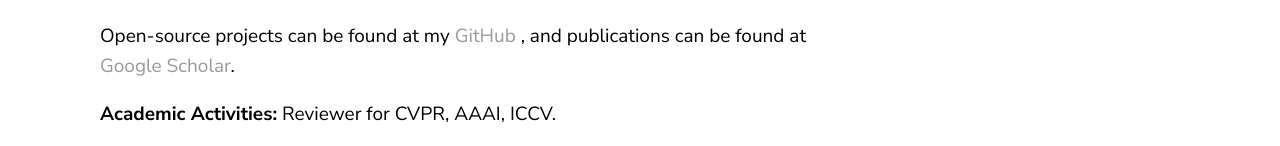
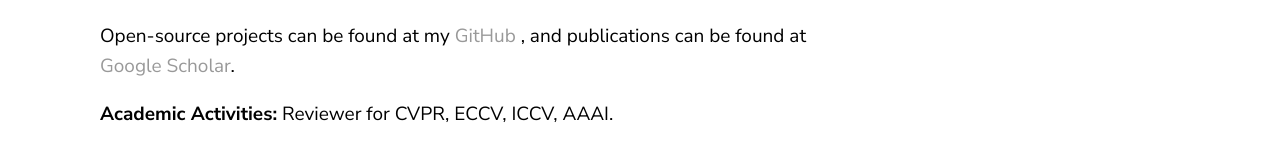
Before and after one commit to naiq/naiq.github.io, a Jekyll site: the page built from _posts/2019-08-30-about-me.markdown, in a window 1280 px wide. Shown: the part 800-946 px from the top of the page. Built offline with Jekyll 4.4.1, drawn with Linux system fonts in a browser that asks for light colours.

Commit message:
commit 1

```diff
--- a/_config.yml
+++ b/_config.yml
@@ -1,4 +1,4 @@
-title: Xuelin Qian Homepage
+title: Xuelin Qian
 author: Xuelin Qian
 email: xuelinq92@gmail.com
 description: > # this means to ignore newlines until "show_exerpts:"
--- a/_posts/2019-08-30-about-me.markdown
+++ b/_posts/2019-08-30-about-me.markdown
@@ -27,4 +27,4 @@ Open-source projects can be found at my <a href="https://github.com/naiq" target
 , and publications can be found at <a href="https://scholar.google.com/citations?user=71WXkL4AAAAJ&hl=en" target="_blank">Google Scholar</a>.
 
 <b>Academic Activities:</b>
-Reviewer for CVPR, AAAI, ICCV.
+Reviewer for CVPR, ECCV, ICCV, AAAI.
```
